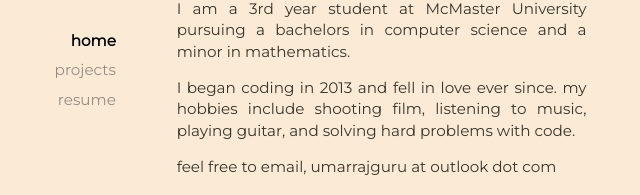
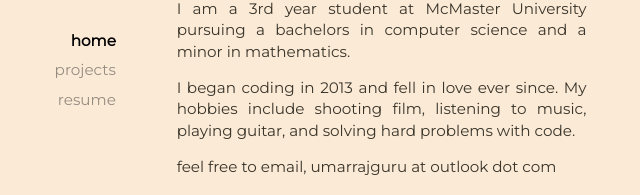
Before and after one commit to umvar/umvar.github.io, an Astro site: page / in a window 1280 px wide. Shown: the part 289-484 px from the top of the page, 75-715 px from the left. Built offline with nearby package versions, Linux system fonts and the light colour scheme; Astro itself is replaced by a stand-in of ours; a web font is replaced by a local one.

Commit message:
fix typo

```diff
--- a/src/components/Home.astro
+++ b/src/components/Home.astro
@@ -15,7 +15,7 @@ import SocialIcons from "./SocialIcons.astro";
         <section>
             <h1>hi! i'm umar.</h1>
             <p>I am a 3rd year student at McMaster University pursuing a bachelors in computer science and a minor in mathematics.</p>
-            <p>I began coding in 2013 and fell in love ever since. my hobbies include shooting film, listening to music, playing guitar, and solving hard problems with code.</p>
+            <p>I began coding in 2013 and fell in love ever since. My hobbies include shooting film, listening to music, playing guitar, and solving hard problems with code.</p>
             <p>feel free to email, umarrajguru at outlook dot com</p>
 
             <ul><h4>favourite album:</h4>
```
